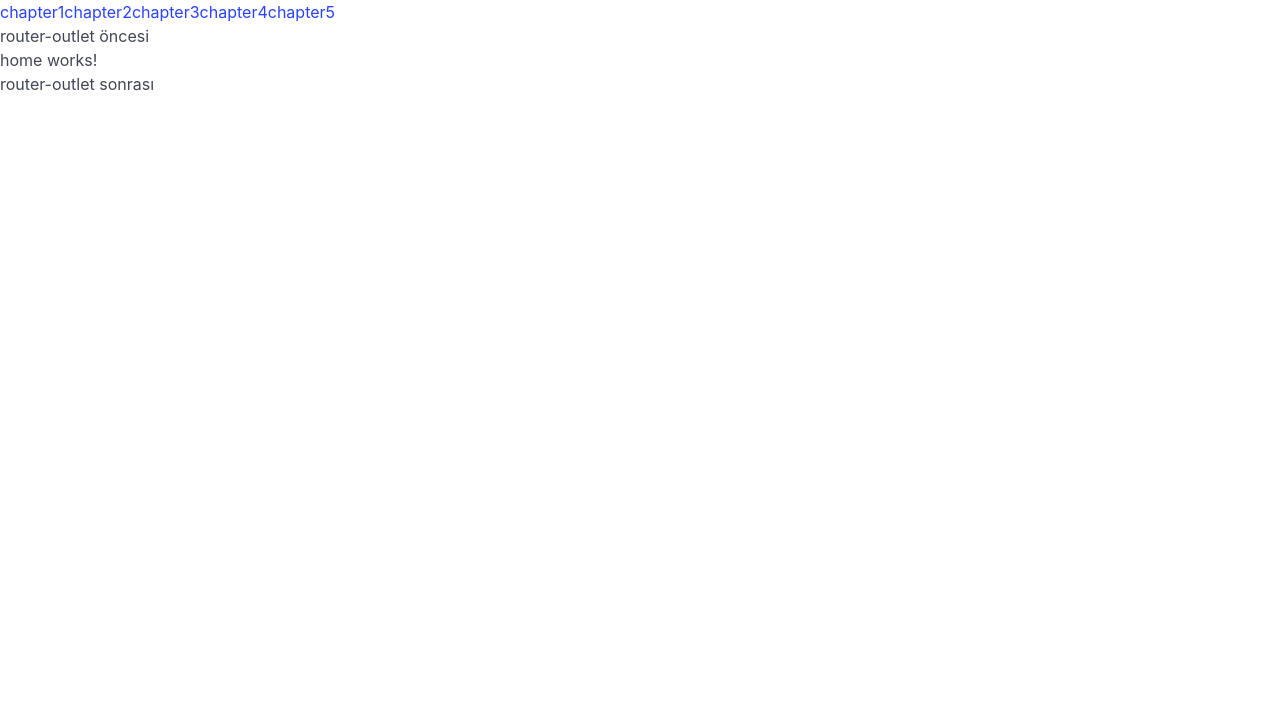
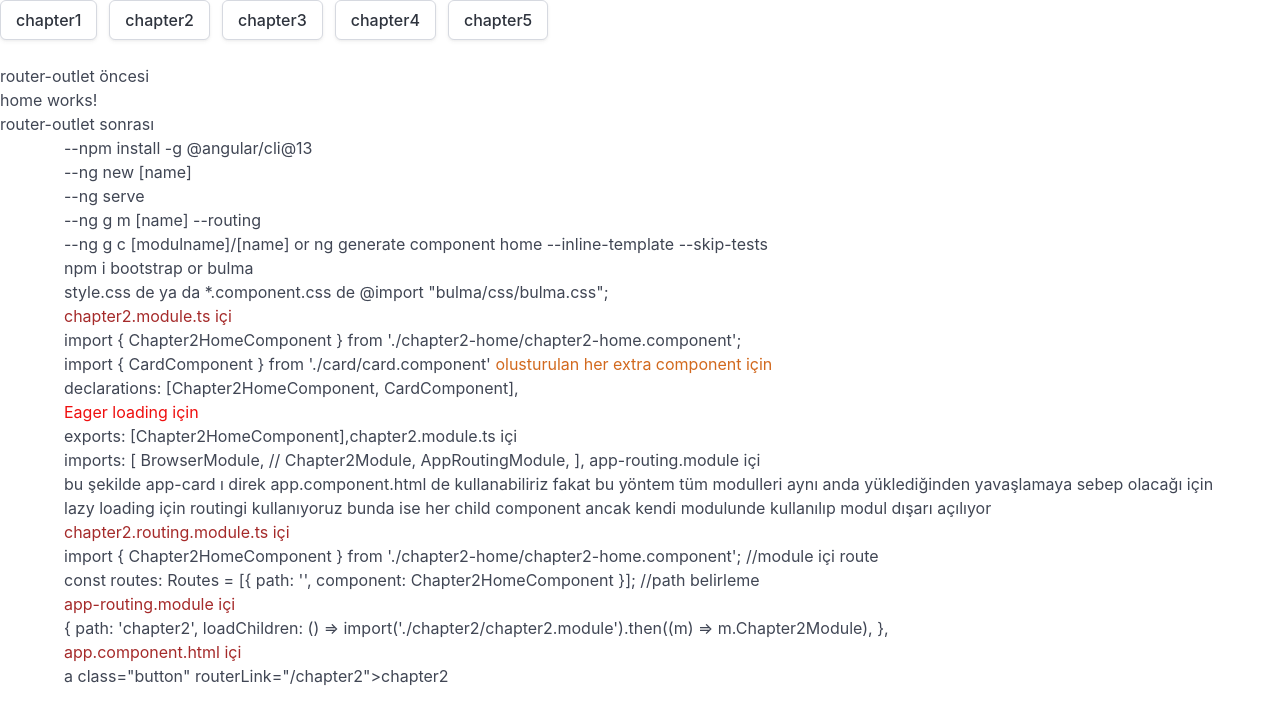
Before and after one commit to blacklight44/ngAllLessons, an Angular app: page / in a window 1280 px wide. Shown: the top 724 px of the page. Built offline with nearby package versions, Linux system fonts and the light colour scheme.

Commit message:
chapter5 complated

```diff
--- a/src/app/app.component.html
+++ b/src/app/app.component.html
@@ -3,11 +3,14 @@
 <app-chapter3-home></app-chapter3-home>
 <app-chapter4-home></app-chapter4-home>
 <app-chapter5-home></app-chapter5-home> -->
-<a routerLink="/chapter1">chapter1</a>
-<a routerLink="/chapter2">chapter2</a>
-<a routerLink="/chapter3">chapter3</a>
-<a routerLink="/chapter4">chapter4</a>
-<a routerLink="/chapter5">chapter5</a>
+<div class="buttons">
+  <a class="button" routerLink="/chapter1">chapter1</a>
+  <a class="button" routerLink="/chapter2">chapter2</a>
+  <a class="button" routerLink="/chapter3">chapter3</a>
+  <a class="button" routerLink="/chapter4">chapter4</a>
+  <a class="button" routerLink="/chapter5">chapter5</a>
+</div>
+
 <h1>router-outlet öncesi</h1>
 <router-outlet></router-outlet>
 <h1>router-outlet sonrası</h1>
--- a/src/app/chapter1/chapter1-home/chapter1-home.component.html
+++ b/src/app/chapter1/chapter1-home/chapter1-home.component.html
@@ -55,3 +55,21 @@
     </div>
   </div>
 </div>
+<div>
+  <p>Event binding: (click)="buttonClick()"</p>
+  <p>(change)="modifySymbols()"</p>
+  <p>*ngIf="password": false ise element gözükmez</p>
+  <p>
+    Property binding: [value]="password" : component.ts deki password değişkeni
+  </p>
+  <p>
+    Property binding: ya da [value]="getPassword()" : methoddaki return değeri
+    basar
+  </p>
+  <p>
+    interpolition: ts deki property leri etiketler arası geçer ((content)) or
+    ((getContent()))
+  </p>
+  <p>[disabled]="!length" : inputta değer yoksa buton disable etme</p>
+  <p>[ngClass]=" disabled: currentPage === 0 " ngClass ile disabled</p>
+</div>
--- a/src/app/chapter2/card/card.component.html
+++ b/src/app/chapter2/card/card.component.html
@@ -10,7 +10,7 @@
       <p class="subtitle is-6">@{{ username }}</p>
     </div>
     <div class="content">
-      {{ content }}
+      {{ content | titlecase }}
     </div>
   </div>
 </div>
--- a/src/app/chapter2/chapter2-home/chapter2-home.component.html
+++ b/src/app/chapter2/chapter2-home/chapter2-home.component.html
@@ -9,6 +9,7 @@
   </app-card>
   <img src="./biking.jpeg" />
   <div (click)="tik()">tık</div>
+
   <!-- <app-card
   [title]="posts[0].title"
   [imageUrl]="posts[0].imageUrl"
@@ -28,3 +29,25 @@
   [content]="posts[2].content"
  ></app-card> -->
 </div>
+<div>
+  <h1 style="color: brown">home.component.html</h1>
+  <p>app-card *ngFor="let post of posts"</p>
+  <p>[title]="post.title"</p>
+  <p>[imageUrl]="post.imageUrl"</p>
+  <p>[username]="post.username"</p>
+  <p>[content]="post.content"</p>
+</div>
+<div>
+  <h1 style="color: brown">card.component.ts</h1>
+  <p>import Component, OnInit, Input from '@angular/core';</p>
+  <p>@Input() title: string = '';</p>
+  <p>@Input() imageUrl: string = '';</p>
+  <p>@Input() username: string = '';</p>
+  <p>@Input() content: string = '';</p>
+  <p></p>
+</div>
+<div>
+  <h1 style="color: brown">card.component.html</h1>
+  <p>img [src]="imageUrl"</p>
+  <p>diğerleri interpolition</p>
+</div>
--- a/src/app/chapter4/chapter4-home/chapter4-home.component.html
+++ b/src/app/chapter4/chapter4-home/chapter4-home.component.html
@@ -89,3 +89,10 @@
     </div>
   </div>
 </div>
+<div>
+  <p>lessons | json</p>
+  {{ lessons | json }}
+  <p>--ng generate pipe convert</p>
+  <p>miles | convert</p>
+  <p>miles | convert : "m" : argumanlı olusturdugunuzda</p>
+</div>
--- a/src/app/chapter5/chapter5-home/chapter5-home.component.html
+++ b/src/app/chapter5/chapter5-home/chapter5-home.component.html
@@ -44,3 +44,56 @@
     </div>
   </div> -->
 </div>
+<div style="display: flex; justify-content: space-between">
+  <div>
+    <p>*ngFor="let image of images; let i = index"</p>
+    <p>
+      [ngClass]="active: i === currentPage " component.ts de currentPage = 0;
+    </p>
+    <p>[ngClass]=" i === currentPage?'active':'passive' "</p>
+    <p>
+      [ngClass]="disabled: currentPage === images.length - 1 " ngClass ile
+      disabled
+    </p>
+    <p>
+      (click)="currentPage = i" class="page-link"> i + 1 : ilgili link
+      tıklandığında bu linke ait index currentPage değişkenine atanacak
+    </p>
+    <p>
+      uzun yolu : (click)="currentPage = changePage(i)" ve .ts de
+      changePage(number : number) this.currentPage =number;
+    </p>
+    <p>[src]="images[currentPage].url" indexe göre image basma</p>
+    <p>
+      *ngIf="PageIndex(i)" ile indexler methoda atanır ts de aktif sayfanın 4
+      sağ soluna kadar sıralanması icin method olusturulur
+    </p>
+    <p>
+      PageIndex(index: number) return Math.abs(this.currentPage - index) < 5;
+    </p>
+  </div>
+  <div>
+    <h1>CUSTOM DİRECTİVE OLUŞTURMA</h1>
+    <p>ng generate directive [name(first)]</p>
+    <p>ng generate directive [name]</p>
+    <p>
+      first.directive.ts te selector: '[appFirst]' oldugundan .html içerisinde
+      appFirst ile erisiyoruz
+    </p>
+    <p>first.directive.ts te ElementRef i implemente ediyoruz</p>
+    <p>directive i tanımladığınımız elementi obje olarak kullanabilmek için</p>
+    <p>constructor(private element:ElementRef) elementi alırız</p>
+    <p>
+      this.element.nativeElement.style.backgroundColor = color; ve istenilen
+      işlem yapılır
+    </p>
+    <p>
+      [backgroundColor]="'blue'" ile .html den first.directive.ts e color
+      gönderilir
+    </p>
+    <p>
+      first.directive.ts te ise bu alınıp işlenir : @Input() set
+      backgroundColor(color :string)
+    </p>
+  </div>
+</div>
--- a/src/app/chapter5/chapter5-home/chapter5-home.component.ts
+++ b/src/app/chapter5/chapter5-home/chapter5-home.component.ts
@@ -145,8 +145,5 @@ export class Chapter5HomeComponent implements OnInit {
     return Math.abs(this.currentPage - index) < 5;
   }
 
-  //  changePage(number : number)
-  //  {
-  //    this.currentPage =number;
-  //  }
+  //  changePage(number : number){   this.currentPage =number;}
 }
--- a/src/index.html
+++ b/src/index.html
@@ -1,13 +1,74 @@
-<!doctype html>
+<!DOCTYPE html>
 <html lang="en">
   <head>
-  <meta charset="utf-8">
+    <meta charset="utf-8" />
     <title>NgAllLessons</title>
-  <base href="/">
-  <meta name="viewport" content="width=device-width, initial-scale=1">
-  <link rel="icon" type="image/x-icon" href="favicon.ico">
+    <base href="/" />
+    <meta name="viewport" content="width=device-width, initial-scale=1" />
+    <link rel="icon" type="image/x-icon" href="favicon.ico" />
   </head>
   <body>
     <app-root></app-root>
+    <div class="container" style="display: flex; justify-content: space-around">
+      <div>
+        <p>--npm install -g @angular/cli@13</p>
+        <p>--ng new [name]</p>
+        <p>--ng serve</p>
+        <p>--ng g m [name] --routing</p>
+        <p>
+          --ng g c [modulname]/[name] or ng generate component home
+          --inline-template --skip-tests
+        </p>
+        <p>npm i bootstrap or bulma</p>
+        <p>
+          style.css de ya da *.component.css de @import "bulma/css/bulma.css";
+        </p>
+        <h1 style="color: brown">chapter2.module.ts içi</h1>
+        <p>
+          import { Chapter2HomeComponent } from
+          './chapter2-home/chapter2-home.component';
+        </p>
+
+        <p>
+          import { CardComponent } from './card/card.component'
+          <span style="color: chocolate"
+            >olusturulan her extra component için
+          </span>
+        </p>
+        <p>declarations: [Chapter2HomeComponent, CardComponent],</p>
+        <div background-color="green">
+          <h1 style="color: rgb(239, 14, 14)">Eager loading için</h1>
+          <p>exports: [Chapter2HomeComponent],chapter2.module.ts içi</p>
+          <p>
+            imports: [ BrowserModule, // Chapter2Module, AppRoutingModule, ],
+            app-routing.module içi
+          </p>
+          <p>
+            bu şekilde app-card ı direk app.component.html de kullanabiliriz
+            fakat bu yöntem tüm modulleri aynı anda yüklediğinden yavaşlamaya
+            sebep olacağı için lazy loading için routingi kullanıyoruz bunda ise
+            her child component ancak kendi modulunde kullanılıp modul dışarı
+            açılıyor
+          </p>
+        </div>
+        <h1 style="color: brown">chapter2.routing.module.ts içi</h1>
+
+        <p>
+          import { Chapter2HomeComponent } from
+          './chapter2-home/chapter2-home.component'; //module içi route
+        </p>
+        <p>
+          const routes: Routes = [{ path: '', component: Chapter2HomeComponent
+          }]; //path belirleme
+        </p>
+        <h1 style="color: brown">app-routing.module içi</h1>
+        <p>
+          { path: 'chapter2', loadChildren: () =>
+          import('./chapter2/chapter2.module').then((m) => m.Chapter2Module), },
+        </p>
+        <h1 style="color: brown">app.component.html içi</h1>
+        <p>a class="button" routerLink="/chapter2">chapter2</p>
+      </div>
+    </div>
   </body>
 </html>
```
Also changed, not shown: 1 other file (tests, documents, lock files or other folders). Lines whose indentation alone changed are shown as unchanged.
